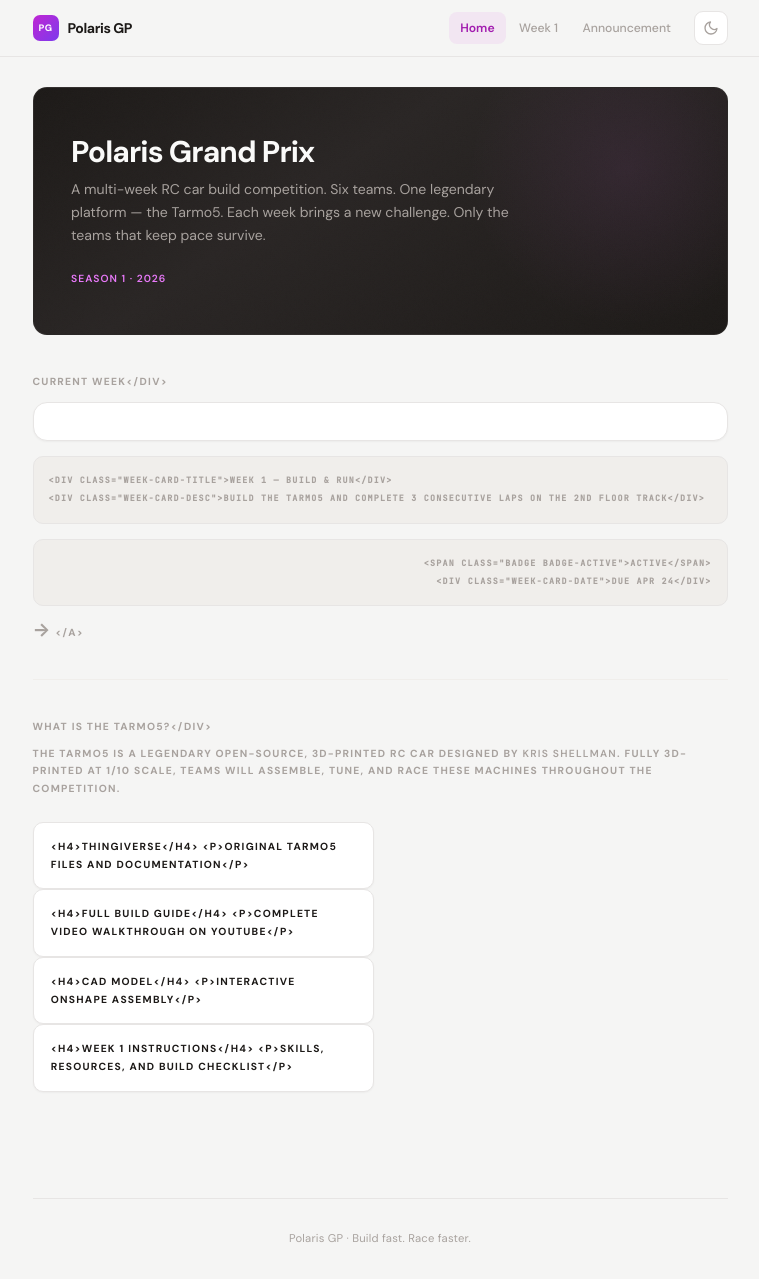
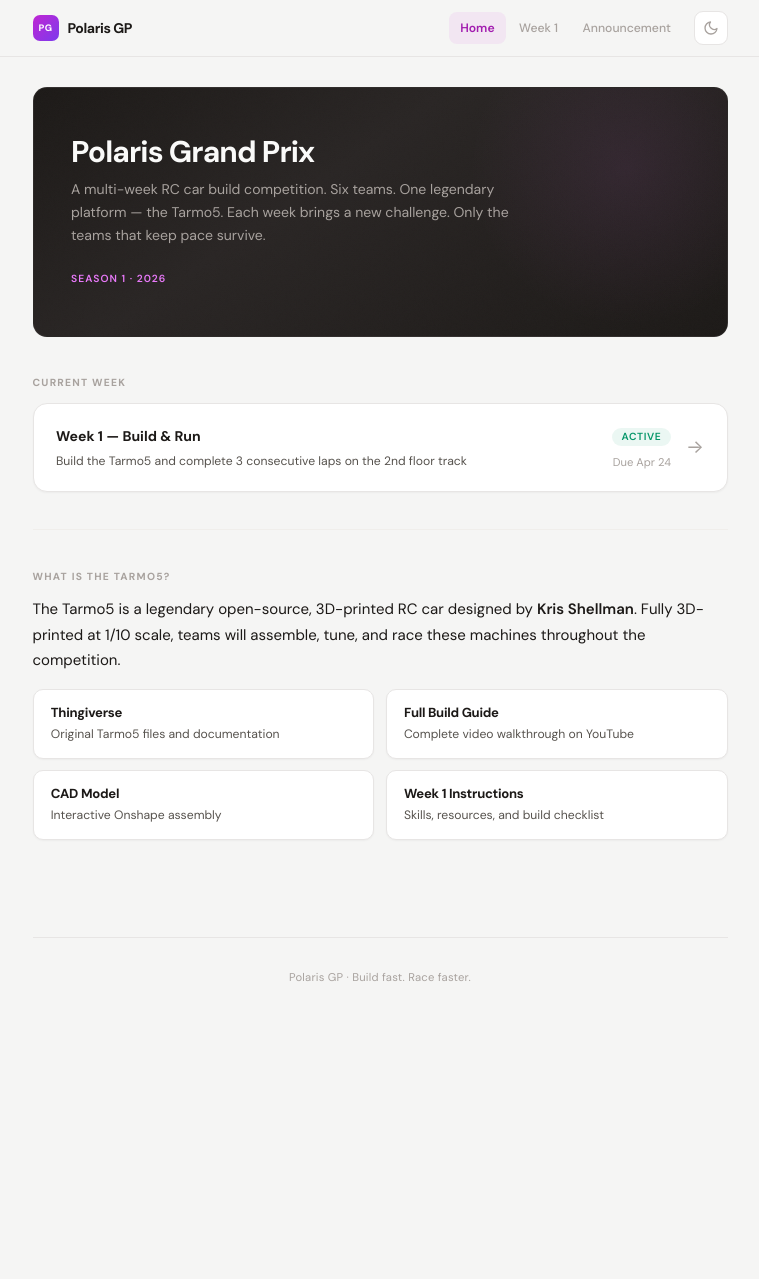
Before and after one commit to saikhurana98/polaris-tarmo5-docs, a Jekyll site: the page built from index.md, in a window 1280 px wide and 1279 px high. Shown: the whole window, without its empty margins (260-1019 px from the left). Built offline with Jekyll 4.4.1, drawn with Linux system fonts in a browser that asks for light colours.

Commit message:
Fix kramdown parse_block_html destroying nested HTML structure
Removed parse_block_html:true from config - it was converting inner
HTML tags to escaped text. Converted all markdown-inside-HTML to
pure HTML instead (strong, p tags). Markdown content stays outside
HTML blocks where kramdown processes it naturally.

Co-Authored-By: Claude Opus 4.6 (1M context) <noreply@anthropic.com>

```diff
--- a/_config.yml
+++ b/_config.yml
@@ -4,5 +4,3 @@ baseurl: "/polaris-tarmo5-docs"
 url: "https://saikhurana98.github.io"
 
 markdown: kramdown
-kramdown:
-  parse_block_html: true
--- a/index.md
+++ b/index.md
@@ -9,49 +9,42 @@ title: Home
   <span class="hero-tagline">Season 1 · 2026</span>
 </div>
 
-<div class="section" markdown="1">
-
-<div class="section-label">Current Week</div>
-
-<a href="{{ '/week1/' | relative_url }}" class="week-card">
-  <div class="week-card-content">
-    <div class="week-card-title">Week 1 — Build & Run</div>
-    <div class="week-card-desc">Build the Tarmo5 and complete 3 consecutive laps on the 2nd floor track</div>
-  </div>
-  <div class="week-card-meta">
-    <span class="badge badge-active">Active</span>
-    <div class="week-card-date">Due Apr 24</div>
-  </div>
-  <span class="week-card-arrow">→</span>
-</a>
-
+<div class="section">
+  <div class="section-label">Current Week</div>
+  <a href="{{ '/week1/' | relative_url }}" class="week-card">
+    <div class="week-card-content">
+      <div class="week-card-title">Week 1 — Build &amp; Run</div>
+      <div class="week-card-desc">Build the Tarmo5 and complete 3 consecutive laps on the 2nd floor track</div>
+    </div>
+    <div class="week-card-meta">
+      <span class="badge badge-active">Active</span>
+      <div class="week-card-date">Due Apr 24</div>
+    </div>
+    <span class="week-card-arrow">→</span>
+  </a>
 </div>
 
 ---
 
-<div class="section" markdown="1">
-
-<div class="section-label">What is the Tarmo5?</div>
-
-The Tarmo5 is a legendary open-source, 3D-printed RC car designed by **Kris Shellman**. Fully 3D-printed at 1/10 scale, teams will assemble, tune, and race these machines throughout the competition.
-
-<div class="card-grid">
-  <a href="https://www.thingiverse.com/thing:4579635" class="card-sm">
-    <h4>Thingiverse</h4>
-    <p>Original Tarmo5 files and documentation</p>
-  </a>
-  <a href="https://www.youtube.com/watch?v=heEsQMkIaAc&t=241s" class="card-sm">
-    <h4>Full Build Guide</h4>
-    <p>Complete video walkthrough on YouTube</p>
-  </a>
-  <a href="https://cad.onshape.com/documents/85ef3692a7037575fb488acb/w/c077c35ebf137c51bdb17e4c/e/1b4d88cd6ed5e929805daf40" class="card-sm">
-    <h4>CAD Model</h4>
-    <p>Interactive Onshape assembly</p>
-  </a>
-  <a href="{{ '/week1/' | relative_url }}" class="card-sm">
-    <h4>Week 1 Instructions</h4>
-    <p>Skills, resources, and build checklist</p>
-  </a>
+<div class="section">
+  <div class="section-label">What is the Tarmo5?</div>
+  <p>The Tarmo5 is a legendary open-source, 3D-printed RC car designed by <strong>Kris Shellman</strong>. Fully 3D-printed at 1/10 scale, teams will assemble, tune, and race these machines throughout the competition.</p>
+  <div class="card-grid">
+    <a href="https://www.thingiverse.com/thing:4579635" class="card-sm">
+      <h4>Thingiverse</h4>
+      <p>Original Tarmo5 files and documentation</p>
+    </a>
+    <a href="https://www.youtube.com/watch?v=heEsQMkIaAc&amp;t=241s" class="card-sm">
+      <h4>Full Build Guide</h4>
+      <p>Complete video walkthrough on YouTube</p>
+    </a>
+    <a href="https://cad.onshape.com/documents/85ef3692a7037575fb488acb/w/c077c35ebf137c51bdb17e4c/e/1b4d88cd6ed5e929805daf40" class="card-sm">
+      <h4>CAD Model</h4>
+      <p>Interactive Onshape assembly</p>
+    </a>
+    <a href="{{ '/week1/' | relative_url }}" class="card-sm">
+      <h4>Week 1 Instructions</h4>
+      <p>Skills, resources, and build checklist</p>
+    </a>
+  </div>
 </div>
-
-</div>
```
Also changed, not shown: week1.md (+16 -25 lines).
